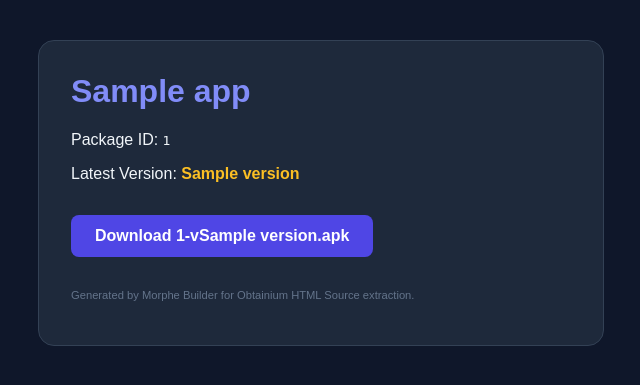
After one commit to bladecell/morphe-builder, a FastAPI app: template src/templates/obtainium.html in a window 1280 px wide. The commit adds this page. Shown: the top 385 px of the page, without its empty margins (319-959 px from the left). Run offline with FastAPI, Linux system fonts and the light colour scheme; the template is opened without the code that fills it: most values are stand-ins (such as "Sample title", 1, 10 or a date in 2020).

Commit message:
small fixed

```diff
--- a/src/main.py
+++ b/src/main.py
@@ -101,32 +101,38 @@ def check_updates():
     config = load_config()
     update_status = {}
 
+    # Check which apps actually have patched files existing
+    patched_dir = DATA_DIR / "apks" / "patched"
+    icons_dir = DATA_DIR / "apks" / "icons"
+
     for app_info in config.get("apps", []):
         package_id = app_info["id"]
         remote_versions = get_supported_versions(package_id, config)
-        if not remote_versions:
-            continue
 
-        latest_remote = version.parse(remote_versions[0])
+        # Check if file exists
+        file_exists = (patched_dir / f"{package_id}-patched.apk").exists()
+        icon_exists = (icons_dir / f"{package_id}.png").exists()
+
+        latest_remote_str = remote_versions[0] if remote_versions else "Unknown"
         current_local_str = get_current_version(package_id)
 
-        if current_local_str:
-            current_local = version.parse(current_local_str)
-            if latest_remote > current_local:
-                update_status[package_id] = {
-                    "has_update": True,
-                    "latest": remote_versions[0],
-                    "current": current_local_str
-                }
-            else:
-                update_status[package_id] = {"has_update": False}
-        else:
-            # Not downloaded yet
-            update_status[package_id] = {
-                "has_update": True,
-                "latest": remote_versions[0],
-                "current": "None"
-            }
+        has_update = False
+        if remote_versions and current_local_str:
+            try:
+                if version.parse(latest_remote_str) > version.parse(current_local_str):
+                    has_update = True
+            except:
+                pass
+        elif remote_versions:
+            has_update = True
+
+        update_status[package_id] = {
+            "has_update": has_update,
+            "latest": latest_remote_str,
+            "current": current_local_str or "None",
+            "file_exists": file_exists,
+            "icon_exists": icon_exists
+        }
 
     return update_status
 
@@ -439,7 +445,7 @@ def build_task(package_ids=None, is_cron=False):
             config = load_config()
             all_apps = {a["id"]: a["name"] for a in config.get("apps", [])}
 
-            # If nothing was patched, only notify if it was a manual build
+            # Correct logic: only notify success if apps were ACTUALLY patched successfully
             if not patched_ids:
                 if not is_cron: # Manual build
                     send_notification(
@@ -486,7 +492,11 @@ def get_build_status():
 
 @app.get("/api/ui/tools_status")
 def get_tools_status():
-    return {"updating": TOOLS_UPDATING, "diagnostics": DIAGNOSTICS}
+    return {
+        "updating": TOOLS_UPDATING,
+        "diagnostics": DIAGNOSTICS,
+        "data_dir": str(DATA_DIR)
+    }
 
 
 @app.get("/api/ui/logs")
@@ -504,29 +514,84 @@ def get_logs():
 @app.get("/download/{package_name}")
 def download_app_by_name(package_name: str):
     """Serves the latest patched APK for a given package name."""
-    # Try direct filename first if it ends in .apk
-    if package_name.endswith(".apk"):
-        file_path = DATA_DIR / "apks" / "patched" / package_name
-        if file_path.exists():
-            return FileResponse(file_path)
+    print(f"[Download] Request for: {package_name}")
 
-    # Otherwise treat as package ID
-    file_path = DATA_DIR / "apks" / "patched" / f"{package_name}-patched.apk"
-    if file_path.exists():
-        return FileResponse(file_path)
+    # Clean package name to handle .apk extension if present
+    base_name = package_name.replace("-patched.apk", "").replace(".apk", "")
 
-    return {"error": "File not found"}
+    # Priority 1: Exact filename match
+    file_path = DATA_DIR / "apks" / "patched" / package_name
+    if file_path.exists() and file_path.is_file():
+        print(f"[Download] Found via exact match: {file_path}")
+        return FileResponse(file_path, media_type="application/vnd.android.package-archive")
+
+    # Priority 2: Inferred filename
+    inferred_path = DATA_DIR / "apks" / "patched" / f"{base_name}-patched.apk"
+    if inferred_path.exists() and inferred_path.is_file():
+        print(f"[Download] Found via inferred path: {inferred_path}")
+        return FileResponse(inferred_path, media_type="application/vnd.android.package-archive")
+
+    # Search for any file starting with base_name
+    print(f"[Download] File not found. Searching for glob: {base_name}* in {DATA_DIR}/apks/patched")
+    try:
+        patched_dir = DATA_DIR / "apks" / "patched"
+        if patched_dir.exists():
+            matches = list(patched_dir.glob(f"{base_name}*"))
+            if matches:
+                print(f"[Download] Found via glob: {matches[0]}")
+                return FileResponse(matches[0], media_type="application/vnd.android.package-archive")
+    except Exception as e:
+        print(f"[Download] Glob search failed: {e}")
+
+    print(f"[Download] FAILED. Searched: {file_path} and {inferred_path}")
+    return {"error": "File not found", "searched": [str(file_path), str(inferred_path)]}
+
+@app.get("/view/{package_id}", response_class=HTMLResponse)
+async def view_app(package_id: str, request: Request):
+    """Serves a minimal HTML page for Obtainium to parse."""
+    config = load_config()
+    # Try to find by package ID first, then fallback to obtainium_id
+    app_info = next((a for a in config.get("apps", []) if a["id"] == package_id), None)
+    if not app_info:
+        app_info = next((a for a in config.get("apps", []) if a["obtainium_id"] == package_id), None)
+
+    if not app_info:
+        print(f"[View] App not found for ID: {package_id}")
+        return HTMLResponse("App not found in pipeline", status_code=404)
+
+    try:
+        supported = get_supported_versions(app_info["id"], config)
+        current_version = supported[0] if supported else "Unknown"
+    except:
+        current_version = "Unknown"
+
+    # Build absolute URL for the download link to help some parsers
+    settings = config.get("settings", {})
+    base_url = settings.get("server_url", str(request.base_url).rstrip("/"))
+    download_url = f"{base_url}/download/{app_info['id']}-patched.apk"
+
+    return templates.TemplateResponse(
+        "obtainium.html",
+        {
+            "request": request,
+            "app": app_info,
+            "version": current_version,
+            "download_url": download_url
+        }
+    )
 
 
 @app.get("/api/apps/{obtainium_id}")
 def get_single_app(obtainium_id: str, request: Request):
     """Provides Obtainium metadata for a specific application."""
+    print(f"[Obtainium] Request for ID: {obtainium_id}")
     config = load_config()
     settings = config.get("settings", {})
     base_url = settings.get("server_url", str(request.base_url).rstrip("/"))
 
     app_info = next((a for a in config.get("apps", []) if a["obtainium_id"] == obtainium_id), None)
     if not app_info:
+        print(f"[Obtainium] App with ID {obtainium_id} not found in config.")
         return {"error": "App not found"}
 
     try:
@@ -535,12 +600,16 @@ def get_single_app(obtainium_id: str, request: Request):
     except:
         version = "Unknown"
 
-    return {
-        "id": app_info["obtainium_id"],
+    # CRITICAL: Obtainium needs the 'id' to match the actual Android Package Name
+    # to avoid the "could not get ID from apk" error.
+    response = {
+        "id": app_info["id"],
         "name": app_info["name"],
         "version": version,
         "download_url": f"{base_url}/download/{app_info['id']}-patched.apk",
     }
+    print(f"[Obtainium] Returning: {response}")
+    return response
 
 
 @app.get("/api/apps")
@@ -559,7 +628,7 @@ def get_apps(request: Request):
 
         response_data.append(
             {
-                "id": app_info["obtainium_id"],
+                "id": app_info["id"], # Match real package name
                 "name": app_info["name"],
                 "version": version,
                 "download_url": f"{base_url}/download/{app_info['id']}-patched.apk",
--- /dev/null
+++ b/src/templates/obtainium.html
@@ -0,0 +1,27 @@
+<!DOCTYPE html>
+<html lang="en">
+<head>
+    <meta charset="UTF-8">
+    <title>{{ app.name }} - Morphe Builder</title>
+    <style>
+        body { font-family: sans-serif; background: #0f172a; color: #f1f5f9; padding: 2rem; }
+        .card { background: #1e293b; padding: 2rem; border-radius: 1rem; border: 1px solid #334155; max-width: 500px; margin: auto; }
+        h1 { margin-top: 0; color: #818cf8; }
+        .version { font-weight: bold; color: #fbbf24; }
+        a { display: inline-block; margin-top: 1rem; padding: 0.75rem 1.5rem; background: #4f46e5; color: white; text-decoration: none; border-radius: 0.5rem; font-weight: bold; }
+        a:hover { background: #4338ca; }
+    </style>
+</head>
+<body>
+    <div class="card">
+        <h1>{{ app.name }}</h1>
+        <p>Package ID: <code>{{ app.id }}</code></p>
+        <p>Latest Version: <span class="version">{{ version }}</span></p>
+        <!-- Obtainium looks for links ending in .apk -->
+        <a href="{{ download_url }}">Download {{ app.id }}-v{{ version }}.apk</a>
+        <p style="font-size: 0.7rem; color: #64748b; margin-top: 2rem;">
+            Generated by Morphe Builder for Obtainium HTML Source extraction.
+        </p>
+    </div>
+</body>
+</html>
```
Also changed, not shown: src/patcher.py (+37 -6 lines), src/templates/index.html (+44 -15 lines), README.md.
